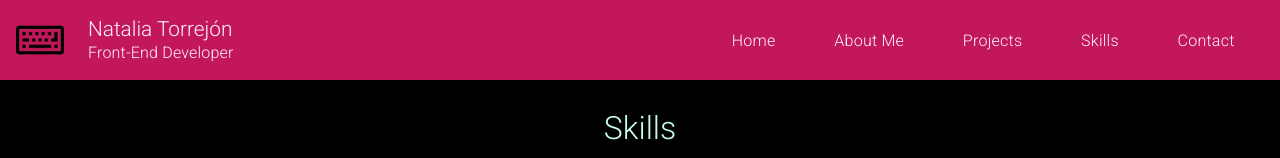
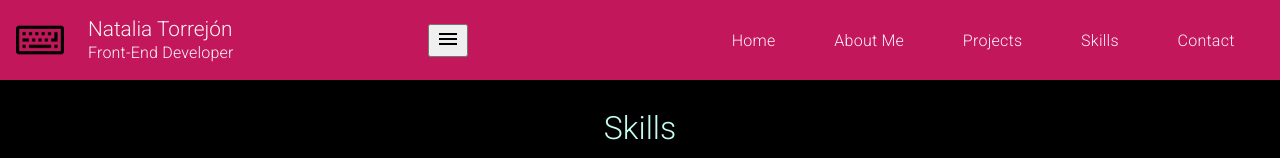
Before and after one commit to Natalia392/Project-portfolio, an Angular app in the folder portfolio/: page /skills in a window 1280 px wide. Shown: the top 158 px of the page. Built offline with nearby package versions, Linux system fonts and the light colour scheme.

Commit message:
style: add mat icon for burger menu in toolbar

```diff
--- a/portfolio/src/app/components/common/header/header.component.html
+++ b/portfolio/src/app/components/common/header/header.component.html
@@ -9,6 +9,9 @@
         <h2 class="nav-items">Front-End Developer</h2>
       </div>
     </a>
+    <button mat-icon-button class="example-icon" aria-label="Example icon-button with menu icon">
+      <mat-icon>menu</mat-icon>
+    </button>
     <ul class="nav-buttons-ul">
       <li><a class="nav-buttons" routerLink="">Home</a></li>
       <li><a class="nav-buttons" routerLink="/about-me">About Me</a></li>
--- a/portfolio/src/app/modules/material/material.module.ts
+++ b/portfolio/src/app/modules/material/material.module.ts
@@ -3,6 +3,7 @@ import { CommonModule } from '@angular/common';
 
 import {MatToolbarModule} from '@angular/material/toolbar';
 import {MatTabsModule} from '@angular/material/tabs';
+import {MatIconModule} from '@angular/material/icon';
 
 @NgModule({
   declarations: [],
@@ -10,10 +11,12 @@ import {MatTabsModule} from '@angular/material/tabs';
     CommonModule,
     MatToolbarModule,
     MatTabsModule,
+    MatIconModule
   ],
   exports: [
     MatToolbarModule,
-    MatTabsModule
+    MatTabsModule,
+    MatIconModule
   ]
 })
 export class MaterialModule { }
```
Also changed, not shown: portfolio/src/app/components/common/header/header.component.css (+16 -0 lines).
